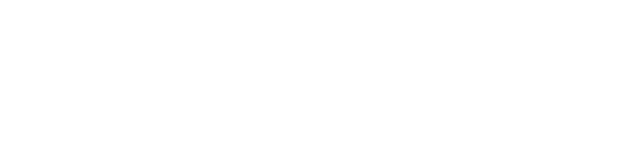
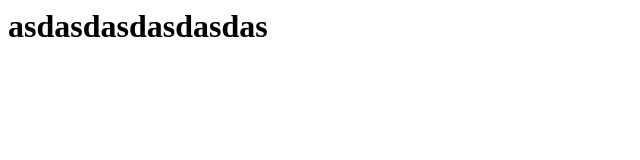
Before and after one commit to Juhi111/Juhasz_Adam, a plain HTML site: page index.html in a window 1280 px wide. Shown: the whole page, without its empty margins (0-640 px from the left). Drawn offline with Linux system fonts and the light colour scheme.

Commit message:
Added something

```diff
--- a/index.html
+++ b/index.html
@@ -3,6 +3,7 @@
 <table>
 <tr>
 <h1>
+asdasdasdasdasdas
 </h1>
 </tr>
 </table>
```
